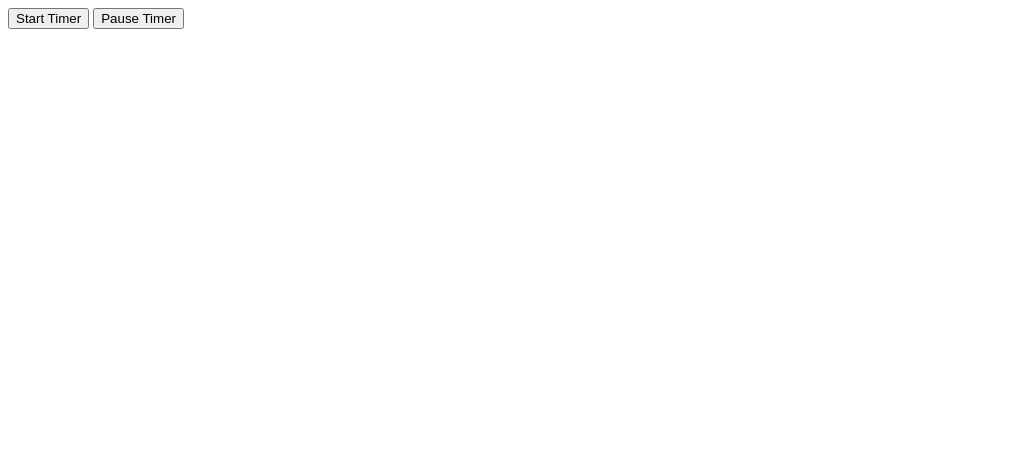
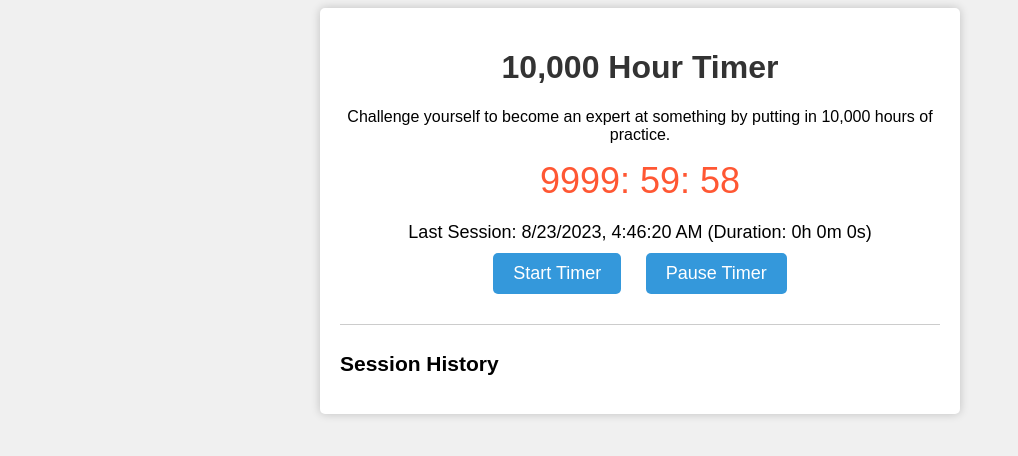
Before and after one commit to Yogesh1p/timer, a plain HTML site: page index.html in a window 1280 px wide. Both pictures are taken after a click on the button "Start Timer". Shown: the whole page, without its empty margins (0-1018 px from the left). Drawn offline with Linux system fonts and the light colour scheme.

Commit message:
Update index.html

```diff
--- a/index.html
+++ b/index.html
@@ -1,30 +1,174 @@
 <!DOCTYPE html>
 <html lang="en">
 <head>
-    <!-- Your head content here -->
+    <meta charset="UTF-8">
+    <meta name="viewport" content="width=device-width, initial-scale=1.0">
+    <title>10,000 Hour Timer</title>
+    <style>
+        body {
+            font-family: Arial, sans-serif;
+            background-color: #f0f0f0;
+            text-align: center;
+        }
+
+        .container {
+            max-width: 600px;
+            margin: 0 auto;
+            padding: 20px;
+            background-color: #fff;
+            box-shadow: 0 0 10px rgba(0, 0, 0, 0.2);
+            border-radius: 5px;
+        }
+
+        h1 {
+            color: #333;
+        }
+
+        .timer {
+            font-size: 36px;
+            color: #FF5733;
+        }
+
+        .session-info {
+            font-size: 18px;
+            margin-top: 20px;
+        }
+
+        .history {
+            text-align: left;
+            margin-top: 20px;
+            font-size: 14px;
+            border-top: 1px solid #ccc;
+            padding-top: 10px;
+        }
+
+        .history-item {
+            margin-bottom: 5px;
+        }
+
+        .start-button,
+        .pause-button {
+            background-color: #3498db;
+            color: #fff;
+            border: none;
+            padding: 10px 20px;
+            font-size: 18px;
+            cursor: pointer;
+            border-radius: 5px;
+            margin: 10px;
+        }
+
+        .start-button:hover,
+        .pause-button:hover {
+            background-color: #2980b9;
+        }
+    </style>
 </head>
 <body>
-    <!-- Your existing HTML content -->
-
     <div class="container">
-        <!-- ... Your timer and other content ... -->
-        <button id="startButton">Start Timer</button>
-        <button id="pauseButton">Pause Timer</button>
+        <h1>10,000 Hour Timer</h1>
+        <p>Challenge yourself to become an expert at something by putting in 10,000 hours of practice.</p>
+        <div class="timer" id="timer">10,000:00:00</div>
+        <div class="session-info" id="sessionInfo">Last Session: Not started</div>
+        <button class="start-button" onclick="startTimer()">Start Timer</button>
+        <button class="pause-button" onclick="pauseTimer()">Pause Timer</button>
+        <div class="history" id="sessionHistory">
+            <h2>Session History</h2>
+            <!-- Session history will be displayed here -->
+        </div>
     </div>
 
-    <!-- JavaScript code to handle the timer and export -->
     <script>
         let timerInterval;
         let isPaused = false;
         let lastSessionTime = null;
-        let sessionHistory = [];
+        let sessionHistory = JSON.parse(localStorage.getItem('sessionHistory')) || [];
 
-        // Function to update the session history
-        function updateSessionHistory() {
+        function startTimer() {
+            if (isPaused) {
+                isPaused = false;
+            } else {
+                let hours = 10000;
+                let minutes = 0;
+                let seconds = 0;
+
+                timerInterval = setInterval(() => {
+                    if (hours === 0 && minutes === 0 && seconds === 0) {
+                        clearInterval(timerInterval);
+                        addToSessionHistory();
+                    } else {
+                        if (minutes === 0 && seconds === 0) {
+                            hours--;
+                            minutes = 59;
+                            seconds = 59;
+                        } else if (seconds === 0) {
+                            minutes--;
+                            seconds = 59;
+                        } else {
+                            seconds--;
+                        }
+
+                        document.getElementById('timer').textContent =
+                            `${hours.toString().padStart(4, '0')}:
+                             ${minutes.toString().padStart(2, '0')}:
+                             ${seconds.toString().padStart(2, '0')}`;
+                    }
+                }, 1000);
+
+                lastSessionTime = new Date().toLocaleString();
+                updateSessionInfo();
+            }
+        }
+
+        function pauseTimer() {
+            isPaused = true;
+            clearInterval(timerInterval);
+            updateSessionInfo();
+        }
+
+        function updateSessionInfo() {
+            const sessionInfo = document.getElementById('sessionInfo');
+            if (lastSessionTime) {
+                sessionInfo.textContent = `Last Session: ${lastSessionTime} (Duration: ${calculateDuration()})`;
+            } else {
+                sessionInfo.textContent = 'Last Session: Not started';
+            }
+        }
+
+        function addToSessionHistory() {
             if (lastSessionTime) {
                 const duration = calculateDuration();
                 const sessionText = `Session: ${lastSessionTime}, Duration: ${duration}`;
                 sessionHistory.push(sessionText);
+                localStorage.setItem('sessionHistory', JSON.stringify(sessionHistory));
+
+                const sessionHistoryDiv = document.getElementById('sessionHistory');
+                const historyItem = document.createElement('div');
+                historyItem.classList.add('history-item');
+                historyItem.textContent = sessionText;
+                sessionHistoryDiv.appendChild(historyItem);
+            }
+        }
+
+        function calculateDuration() {
+            if (lastSessionTime) {
+                const startTime = new Date(lastSessionTime);
+                const endTime = new Date();
+                const durationMs = endTime - startTime;
+                const hours = Math.floor(durationMs / 3600000);
+                const minutes = Math.floor((durationMs % 3600000) / 60000);
+                const seconds = Math.floor((durationMs % 60000) / 1000);
+                return `${hours}h ${minutes}m ${seconds}s`;
+            }
+            return 'N/A';
+        }
+    </script>
+</body>
+</html>
+
+    <!-- JavaScript code to handle the timer and export -->
+    <script>
+
             }
         }
 
```
